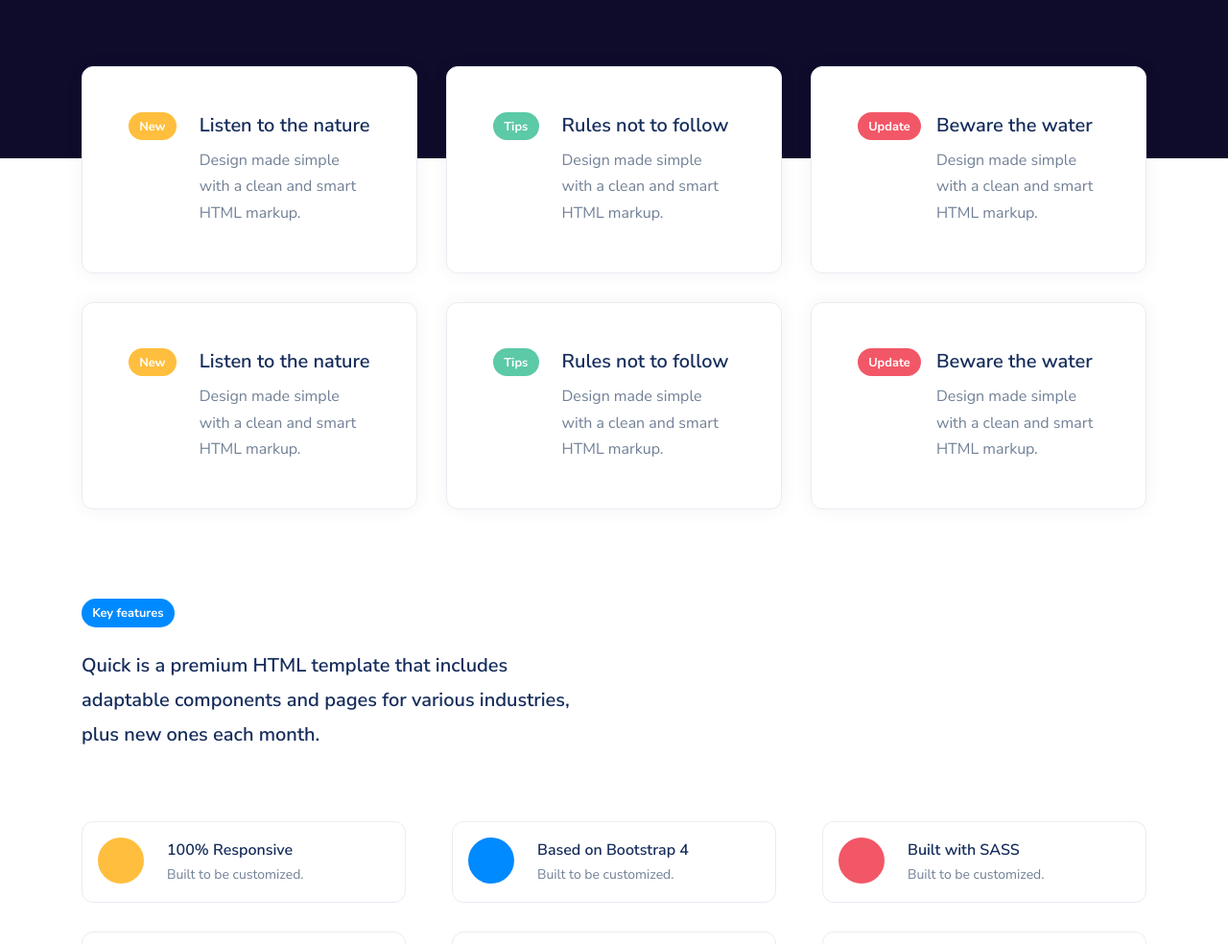
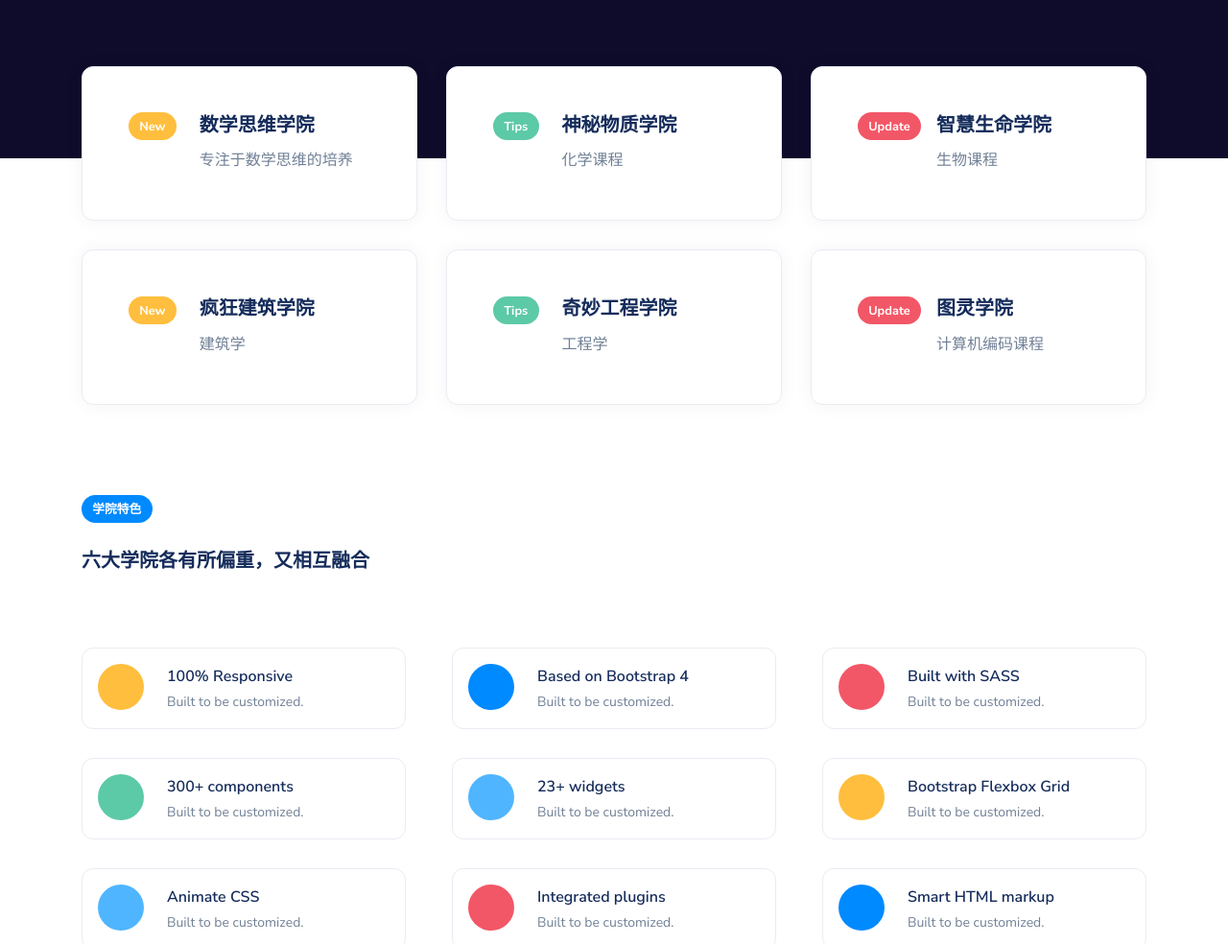
Before and after one commit to sunlongbo/weisiclass.com, a plain HTML site: page index.html in a window 1280 px wide. Shown: the part 2789-3773 px from the top of the page at 96% size. Drawn offline with Linux system fonts and the light colour scheme.

Commit message:
remove unused

```diff
--- a/index.html
+++ b/index.html
@@ -219,9 +219,9 @@
                                 <span class="badge badge-warning badge-pill">New</span>
                             </div>
                             <div class="pl-4">
-                                <h5 class="lh-130">Listen to the nature</h5>
+                                <h5 class="lh-130">数学思维学院</h5>
                                 <p class="text-muted mb-0">
-                                    Design made simple with a clean and smart HTML markup.
+                                    专注于数学思维的培养
                                 </p>
                             </div>
                         </div>
@@ -234,9 +234,9 @@
                                 <span class="badge badge-success badge-pill">Tips</span>
                             </div>
                             <div class="pl-4">
-                                <h5 class="lh-130">Rules not to follow</h5>
+                                <h5 class="lh-130">神秘物质学院</h5>
                                 <p class="text-muted mb-0">
-                                    Design made simple with a clean and smart HTML markup.
+                                    化学课程
                                 </p>
                             </div>
                         </div>
@@ -249,9 +249,9 @@
                                 <span class="badge badge-danger badge-pill">Update</span>
                             </div>
                             <div class="pl-3">
-                                <h5 class="lh-130">Beware the water</h5>
+                                <h5 class="lh-130">智慧生命学院</h5>
                                 <p class="text-muted mb-0">
-                                    Design made simple with a clean and smart HTML markup.
+                                    生物课程
                                 </p>
                             </div>
                         </div>
@@ -266,9 +266,9 @@
                                 <span class="badge badge-warning badge-pill">New</span>
                             </div>
                             <div class="pl-4">
-                                <h5 class="lh-130">Listen to the nature</h5>
+                                <h5 class="lh-130">疯狂建筑学院</h5>
                                 <p class="text-muted mb-0">
-                                    Design made simple with a clean and smart HTML markup.
+                                    建筑学
                                 </p>
                             </div>
                         </div>
@@ -281,9 +281,9 @@
                                 <span class="badge badge-success badge-pill">Tips</span>
                             </div>
                             <div class="pl-4">
-                                <h5 class="lh-130">Rules not to follow</h5>
+                                <h5 class="lh-130">奇妙工程学院</h5>
                                 <p class="text-muted mb-0">
-                                    Design made simple with a clean and smart HTML markup.
+                                    工程学
                                 </p>
                             </div>
                         </div>
@@ -296,9 +296,9 @@
                                 <span class="badge badge-danger badge-pill">Update</span>
                             </div>
                             <div class="pl-3">
-                                <h5 class="lh-130">Beware the water</h5>
+                                <h5 class="lh-130">图灵学院</h5>
                                 <p class="text-muted mb-0">
-                                    Design made simple with a clean and smart HTML markup.
+                                    计算机编码课程
                                 </p>
                             </div>
                         </div>
@@ -311,8 +311,8 @@
         <div class="container">
             <div class="row">
                 <div class="col-lg-6">
-                    <span class="badge badge-primary badge-pill">Key features</span>
-                    <h5 class="lh-180 mt-4 mb-6">Quick is a premium HTML template that includes adaptable components and pages for various industries, plus new ones each month.</h5>
+                    <span class="badge badge-primary badge-pill">学院特色</span>
+                    <h5 class="lh-180 mt-4 mb-6">六大学院各有所偏重，又相互融合</h5>
                 </div>
             </div>
             <!-- Features -->
```
